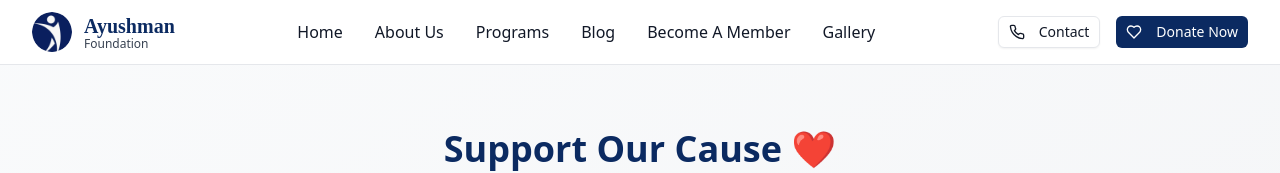
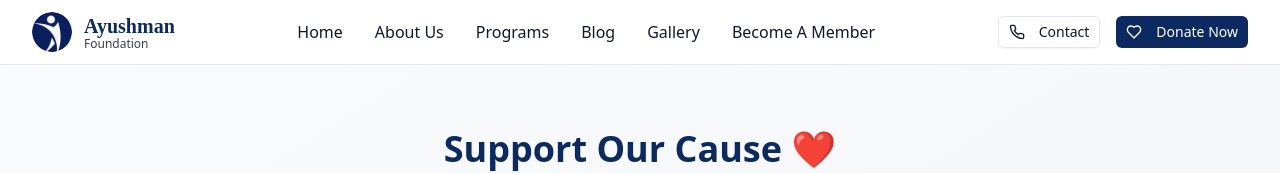
Before and after one commit to utkalgrouptech/Ayushman-Foundation, a Next.js app: page /donate in a window 1280 px wide. Shown: the top 173 px of the page. Built offline with nearby package versions, Linux system fonts and the light colour scheme.

Commit message:
Reorder membership link in navigation

```diff
--- a/components/navigation.tsx
+++ b/components/navigation.tsx
@@ -13,8 +13,8 @@ export function Navigation() {
     { href: "/about", label: "About Us" },
     { href: "/programs", label: "Programs" },
     { href: "/blog", label: "Blog" },
-         { href: "/membership", label: "Become A Member" },
     { href: "/gallery", label: "Gallery" },
+        { href: "/membership", label: "Become A Member" },
 
   ]
 
```
